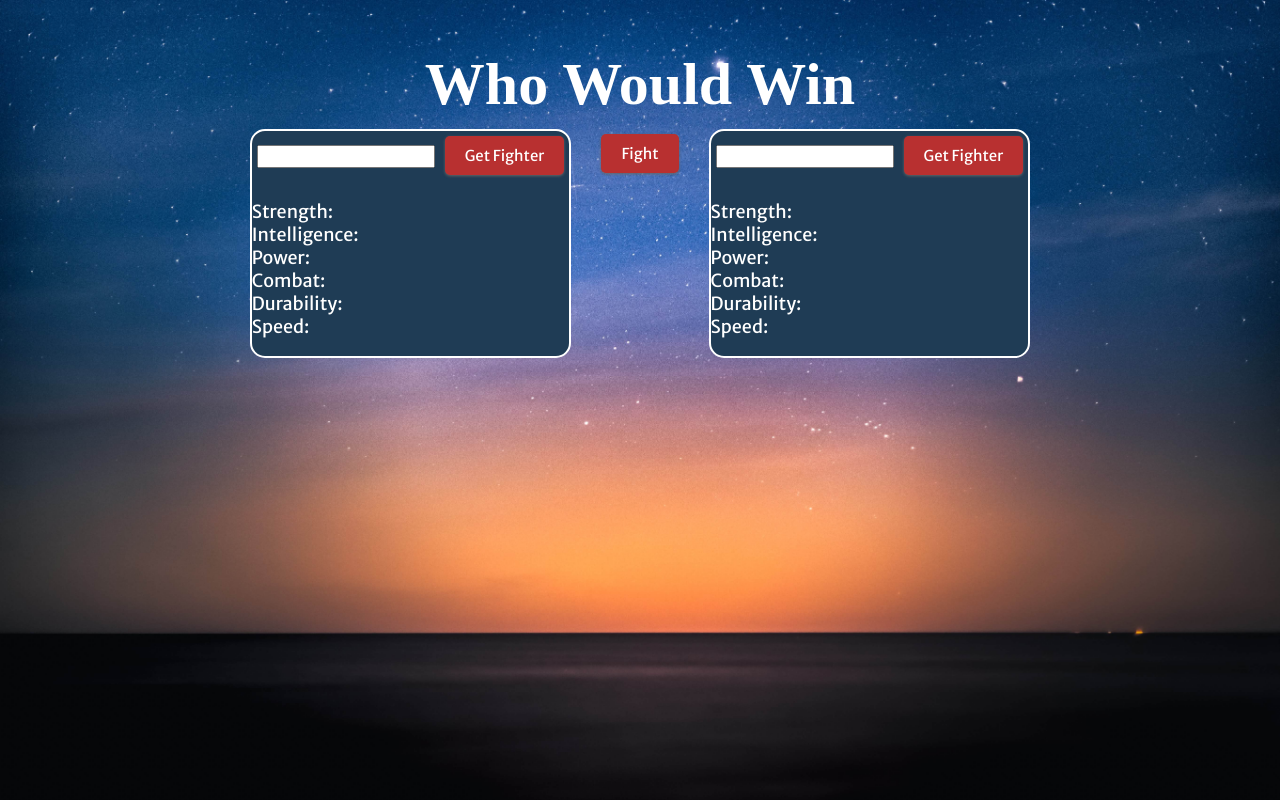
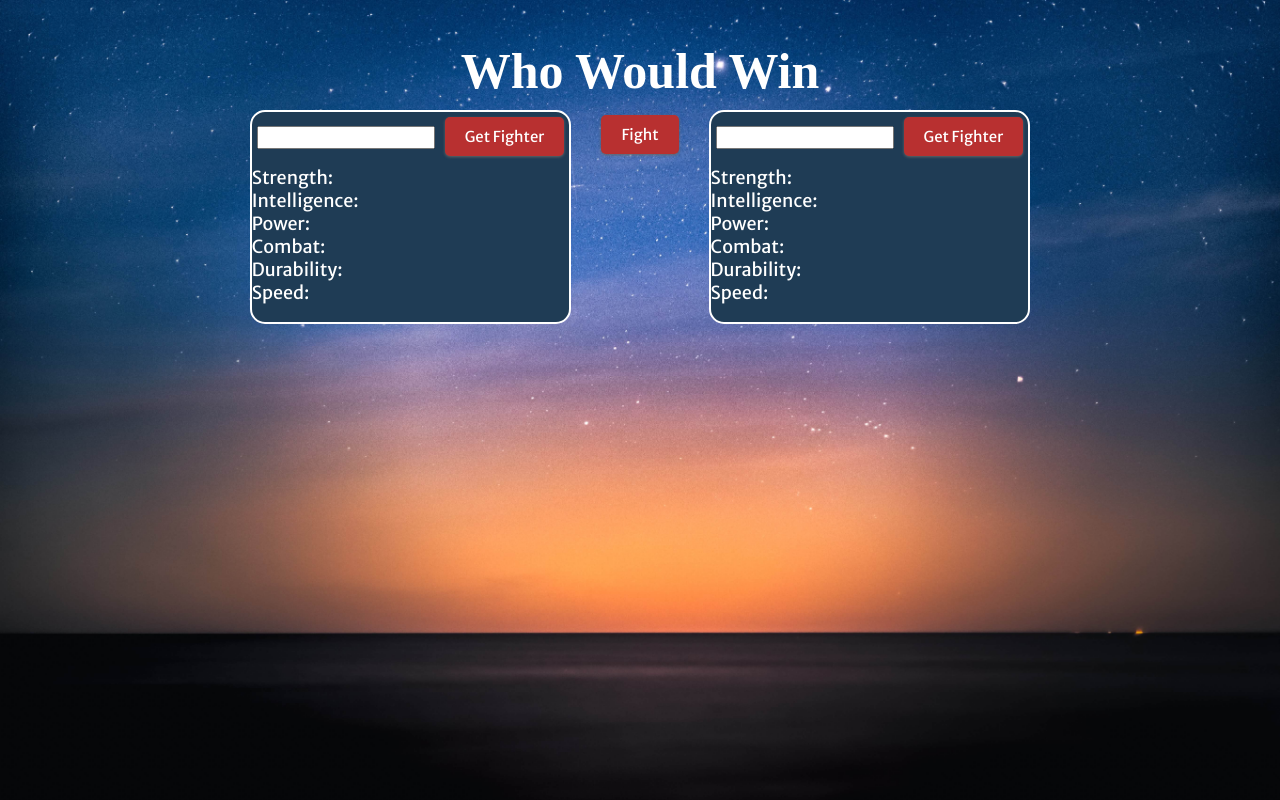
Before and after one commit to jaygriggsau/Project-WhoWouldWin, a React (Create React App) app: page / in a window 1280 px wide. Built offline with nearby package versions, Linux system fonts and the light colour scheme; a web font is replaced by a local one.

Commit message:
Project - CSS Tweaks, again

```diff
--- a/public/index.html
+++ b/public/index.html
@@ -7,7 +7,7 @@
     <meta name="theme-color" content="#000000" />
     <meta
       name="description"
-      content="Web site created using create-react-app"
+      content="Website to solve the age old question of who is the strongest ever champion!"
     />
     <link rel="apple-touch-icon" href="%PUBLIC_URL%/logo192.png" />
     <!--
--- a/src/App.css
+++ b/src/App.css
@@ -20,8 +20,16 @@ p {
 h1 {
   font-family: 'Rubik Dirt', cursive;
   color: white;
-  font-size: 60px;
+  font-size: 50px;
+  margin-top: 10;
   margin-bottom: 10px;
+
+}
+
+h2 {
+  margin-top: 5px;
+  margin-bottom: 5px;
+  padding: 0px;
 }
 
 input {
--- a/src/GetFighters.js
+++ b/src/GetFighters.js
@@ -100,6 +100,7 @@ function GetFighters() {
         <button onClick={fetchFighterTwo}>Get Fighter</button>
         {/* only show if defined */}
         <h2>{fighterTwo.name}</h2>
+
         <p>Strength: {fighterTwo.powerstats.strength}</p>
         <p>Intelligence: {fighterTwo.powerstats.intelligence}</p>
         <p>Power: {fighterTwo.powerstats.power}</p>
```
